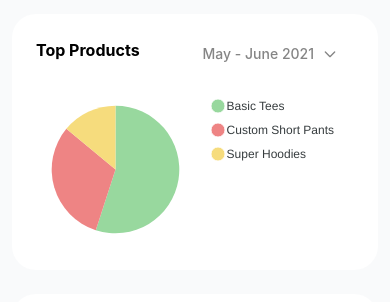
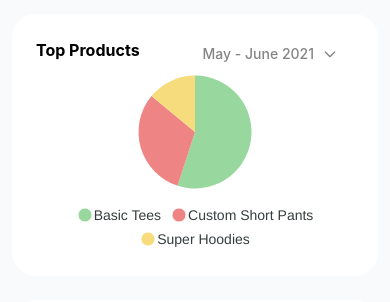
Before and after one commit to Himanshu-Singh-Chauhan/listed-nextjs-assignment, a Next.js app: page /Dashboard in a window 390 px wide. Shown: the part 761-1063 px from the top of the page. Built offline with nearby package versions, Linux system fonts and the light colour scheme; no server answers.

Commit message:
graph gradient + responsive

```diff
--- a/components/dash-components/Graph.js
+++ b/components/dash-components/Graph.js
@@ -7,15 +7,15 @@ const ReactApexChart = dynamic(() => import("react-apexcharts"), {
 export default function Graph() {
 
 
-  const title = "Website Visits";
-  const subheader = "(+43%) than last year";
+  const title = "Activities";
+  // const subheader = "(+43%) than last year";
   const chartLabels = ["", "Week 1", "Week 2", "Week 3", "Week 4", ""];
 
   const chartData = [
     {
       name: "Guest",
       type: "line",
-      fill: "gradient",
+      fill: "solid",
       data: [100, 380, 200, 300, 160, 450],
     },
     {
@@ -28,7 +28,17 @@ export default function Graph() {
 
   const chartOptions = {
     plotOptions: { bar: { columnWidth: "16%" } },
-    fill: { type: chartData.map((i) => i.fill) },
+    fill: {
+      type: chartData.map((i) => i.fill),
+      opacity: 1,
+      gradient: {
+        type: 'vertical',
+        shadeIntensity: 0,
+        opacityFrom: 0.9,
+        opacityTo: 0,
+        stops: [0, 100],
+      },
+    },
     labels: chartLabels,
     xaxis: { type: "datetime" },
     colors: ["#9BDD7C", "#E9A0A0"],
@@ -86,17 +96,6 @@ export default function Graph() {
       },
     },
 
-    // Fill
-    fill: {
-      opacity: 1,
-      // gradient: {
-      //   type: 'vertical',
-      //   shadeIntensity: 0,
-      //   opacityFrom: 0.4,
-      //   opacityTo: 0,
-      //   stops: [0, 100],
-      // },
-    },
     // Datalabels
     dataLabels: { enabled: false },
 
--- a/components/dash-components/PieChart.js
+++ b/components/dash-components/PieChart.js
@@ -6,7 +6,7 @@ const ReactApexChart = dynamic(() => import("react-apexcharts"), {
 
 
 export default function PieChart() {
-  const title = "Current Visits";
+  const title = "Cloths";
   const chartData = [
     { label: "Basic Tees", value: 55 },
     { label: "Custom Short Pants", value: 31 },
@@ -26,7 +26,7 @@ export default function PieChart() {
     colors: chartColors,
     labels: chartLabels,
     // stroke: { colors: [theme.palette.background.paper] },
-    legend: { floating: true, horizontalAlign: "center" },
+    legend: { floating: false, fontSize: '14px'},
     dataLabels: { enabled: true, dropShadow: { enabled: false } },
     // tooltip: {
     //   fillSeriesColor: false,
@@ -43,14 +43,14 @@ export default function PieChart() {
         endAngle: 360,
         expandOnClick: true,
         offsetX: 0,
-        offsetY: 30,
+        offsetY: 0,
         // customScale: 1,
         dataLabels: {
           offset: 0,
-          minAngleToShowLabel: 10,
+          // minAngleToShowLabel: 10,
         },
         donut: { labels: { show: false } },
-        customScale: 1,
+        // customScale: 1,
         // size: 1,
       },
     },
@@ -60,16 +60,19 @@ export default function PieChart() {
     dataLabels: {
       enabled: false,
     },
-    legend: {
-      show: true,
-      labels: {
-        // useSeriesColors: true,
+
+    responsive: [{
+      breakpoint: 1000,
+      options: {
+        legend: { floating: false, position: 'bottom'},
       },
-    },
+    }]
+
+
   };
 
 
   return (
-      <ReactApexChart type="pie" series={chartSeries} options={chartOptions} width="100%" height="160" />
+      <ReactApexChart className='' type="pie" series={chartSeries} options={chartOptions} width="100%" height="100%" />
   );
 }
--- a/pages/Form.js
+++ b/pages/Form.js
@@ -1,9 +1,9 @@
+import Link from "next/link";
 import React from "react";
 
 export default function Form() {
   return (
     <form className="bg-white rounded px-8 pt-6 pb-8 mb-4">
-
       <div className="mb-4">
         <label
           className="block text-gray-700 text-sm font-medium mb-2"
@@ -19,7 +19,6 @@ export default function Form() {
         />
       </div>
 
-
       <div className="mb-6">
         <label
           className="block text-gray-700 text-sm font-medium mb-2"
@@ -33,15 +32,20 @@ export default function Form() {
           type="password"
           placeholder="********"
         />
-        <a className="text-blue-500 hover:text-blue-800 hover:cursor-pointer text-xs font-medium">Forgot Password?</a>
+        <a className="text-blue-500 hover:text-blue-800 hover:cursor-pointer text-xs font-medium">
+          Forgot Password?
+        </a>
       </div>
       <div className="flex items-center justify-between">
-        <button
-          className="grow bg-black hover:bg-slate-950 text-white font-bold py-2 px-4 rounded-xl focus:outline-none focus:shadow-outline"
+        <Link
+          href="/Dashboard"
+          className="grow bg-black hover:bg-slate-950 text-white font-bold py-2 px-4 rounded-xl focus:outline-none focus:shadow-outline text-center"
           type="button"
         >
           Sign In
-        </button>
+        </Link>
+        {/* <button> */}
+        {/* </button> */}
         {/* <a
           className="inline-block align-baseline font-bold text-sm "
           href="#"
--- a/pages/index.js
+++ b/pages/index.js
@@ -1,4 +1,5 @@
 import Head from "next/head";
+import Link from "next/link";
 import Image from "next/image";
 import styles from "../styles/Home.module.css";
 
@@ -16,7 +17,7 @@ import {InfoCard1, InfoCard2} from "../components/dash-components/InfoCard";
 export default function Home() {
 
 
-  return (<Dashboard/>);
+  // return (<Dashboard/>);
   // return (<Card></Card>)
   // return (<Graph title="himanshu" subheader="chauhan" />)
   // return (<InfoCard2/>)
```
